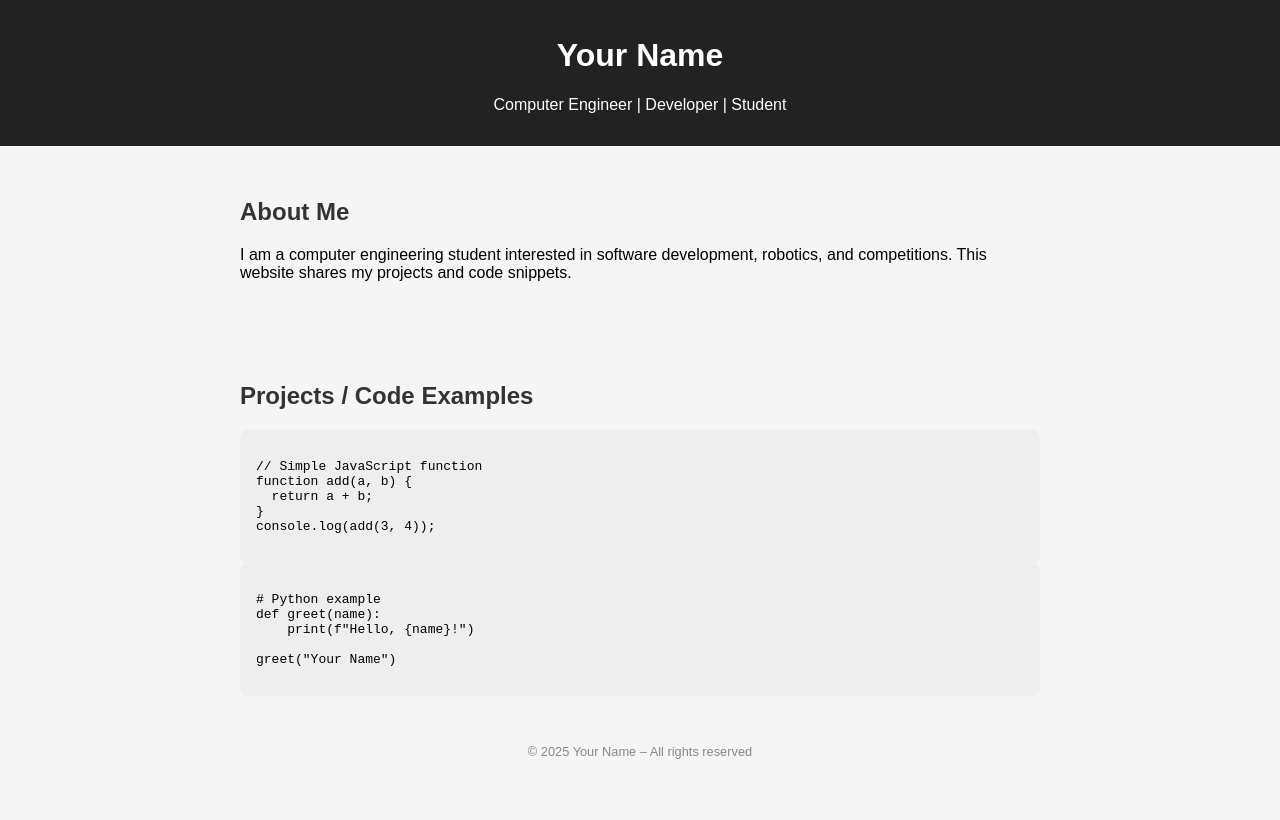
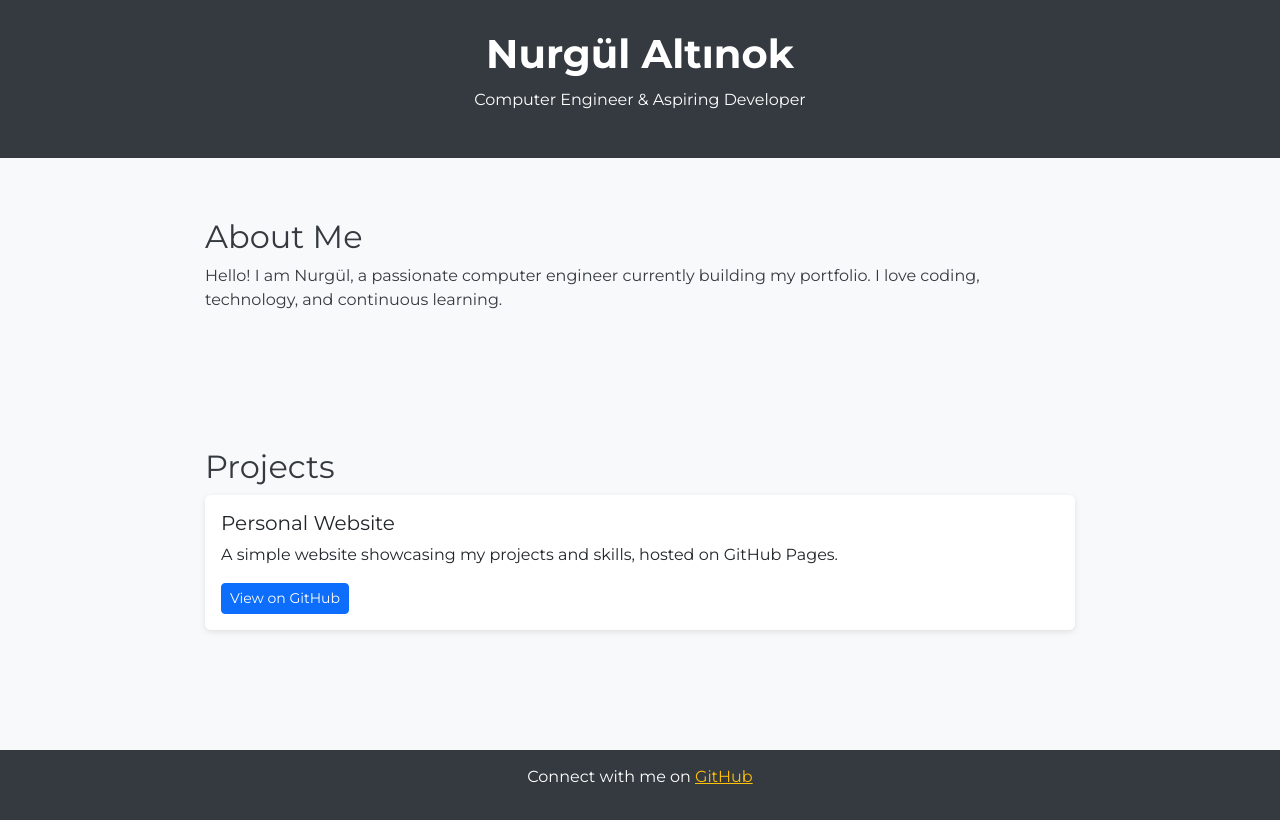
Before and after one commit to nurgul-altinok/personal-website, a plain HTML site: page index.html in a window 1280 px wide. Drawn offline with nearby package versions, Linux system fonts and the light colour scheme.

Commit message:
Update index.html
Update portfolio with Freelancer template

```diff
--- a/index.html
+++ b/index.html
@@ -2,49 +2,79 @@
 <html lang="en">
 <head>
   <meta charset="UTF-8" />
-  <title>Your Name - Personal Website</title>
   <meta name="viewport" content="width=device-width, initial-scale=1" />
+  <title>Nurgül Altınok - Portfolio</title>
+  <link href="https://fonts.googleapis.com/css?family=Montserrat:400,700" rel="stylesheet" />
+  <link href="https://cdn.jsdelivr.net/npm/bootstrap@5.3.0/dist/css/bootstrap.min.css" rel="stylesheet" />
   <style>
-    body { font-family: Arial, sans-serif; margin: 0; padding: 0; background: #f5f5f5; }
-    header { background: #222; color: white; padding: 1rem; text-align: center; }
-    section { padding: 2rem; max-width: 800px; margin: auto; }
-    h2 { color: #333; }
-    .code-block { background: #eee; padding: 1rem; border-radius: 8px; overflow-x: auto; }
-    footer { text-align: center; font-size: 0.8rem; color: #888; padding: 1rem; }
+    body {
+      font-family: 'Montserrat', sans-serif;
+      background-color: #f8f9fa;
+      color: #343a40;
+    }
+    header {
+      background: #343a40;
+      color: white;
+      padding: 30px 0;
+      text-align: center;
+    }
+    header h1 {
+      margin-bottom: 10px;
+      font-weight: 700;
+    }
+    section {
+      padding: 60px 15px;
+      max-width: 900px;
+      margin: auto;
+    }
+    .projects .card {
+      margin-bottom: 20px;
+      border: none;
+      box-shadow: 0 2px 6px rgba(0,0,0,0.1);
+      transition: transform 0.3s ease;
+    }
+    .projects .card:hover {
+      transform: translateY(-5px);
+    }
+    footer {
+      text-align: center;
+      padding: 15px 0;
+      background: #343a40;
+      color: white;
+      margin-top: 40px;
+    }
   </style>
 </head>
 <body>
+
 <header>
-    <h1>Your Name</h1>
-    <p>Computer Engineer | Developer | Student</p>
+  <h1>Nurgül Altınok</h1>
+  <p>Computer Engineer & Aspiring Developer</p>
 </header>
 
-  <section>
+<section class="about">
   <h2>About Me</h2>
-    <p>I am a computer engineering student interested in software development, robotics, and competitions. This website shares my projects and code snippets.</p>
+  <p>Hello! I am Nurgül, a passionate computer engineer currently building my portfolio. I love coding, technology, and continuous learning.</p>
 </section>
 
-  <section>
-    <h2>Projects / Code Examples</h2>
-    <div class="code-block">
-      <pre><code>// Simple JavaScript function
-function add(a, b) {
-  return a + b;
-}
-console.log(add(3, 4));</code></pre>
+<section class="projects">
+  <h2>Projects</h2>
+
+  <div class="card">
+    <div class="card-body">
+      <h5 class="card-title">Personal Website</h5>
+      <p class="card-text">A simple website showcasing my projects and skills, hosted on GitHub Pages.</p>
+      <a href="https://github.com/nurgul-altinok/personal-website" target="_blank" class="btn btn-primary btn-sm">View on GitHub</a>
+    </div>
   </div>
 
-    <div class="code-block">
-      <pre><code># Python example
-def greet(name):
-    print(f"Hello, {name}!")
+  <!-- Yeni projeler ekleyebilirsin -->
 
-greet("Your Name")</code></pre>
-    </div>
 </section>
 
 <footer>
-    © 2025 Your Name – All rights reserved
+  <p>Connect with me on <a href="https://github.com/nurgul-altinok" target="_blank" style="color: #ffc107;">GitHub</a></p>
 </footer>
+
 </body>
 </html>
```
Lines whose indentation alone changed are shown as unchanged.
